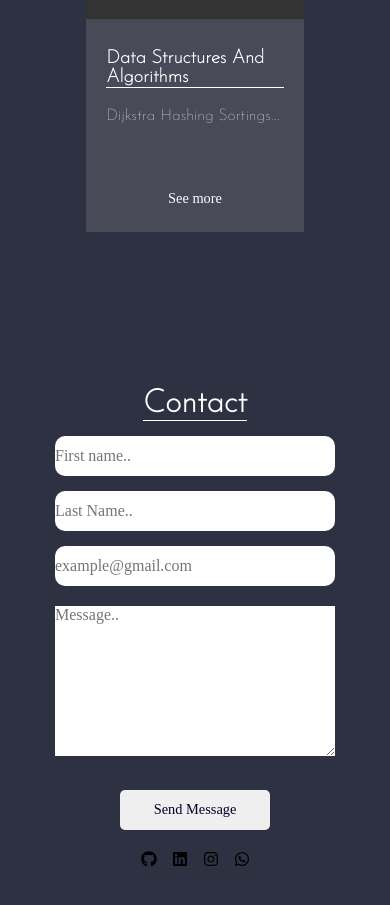
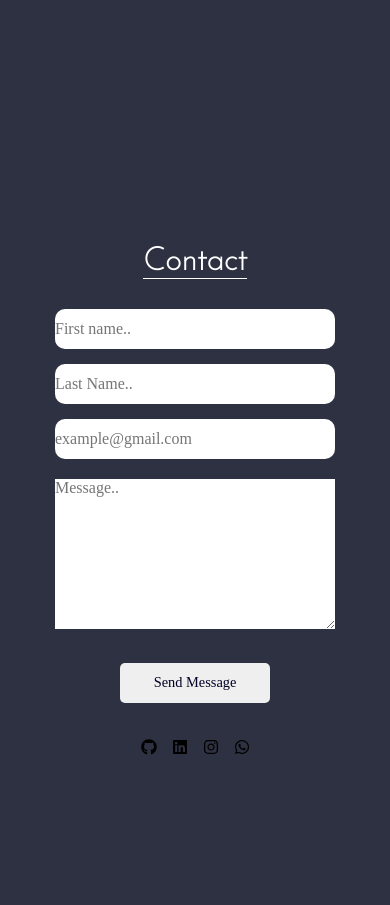
Before and after one commit to TarikCata/My-Website, a React (Create React App) app: page / in a window 390 px wide. Shown: the part 2960-3865 px from the top of the page. After the commit the page ends 3840 px from the top, so only its background shows below. Built offline with nearby package versions, Linux system fonts and the light colour scheme.

Commit message:
fix responsive

```diff
--- a/public/index.html
+++ b/public/index.html
@@ -27,7 +27,7 @@
       work correctly both with client-side routing and a non-root public URL.
       Learn how to configure a non-root public URL by running `npm run build`.
     -->
-    <title>React App</title>
+    <title>Tarik</title>
   </head>
   <body>
     <noscript>You need to enable JavaScript to run this app.</noscript>
--- a/src/components/page/Contact/contact.css
+++ b/src/components/page/Contact/contact.css
@@ -87,9 +87,10 @@ textarea {
 }
 @media screen and (max-width: 800px) {
   .contact-container {
-    overflow-y: none;
-    gap: 15px;
+    position: static;
+    height: 60vh;
   }
+
   .contact-elements {
     flex-direction: column;
     gap: 20px;
@@ -111,6 +112,10 @@ textarea {
   }
 }
 @media screen and (max-width: 610px) {
+  .contact-container {
+    position: static;
+    height: 90vh;
+  }
   .icons {
     justify-content: center;
     padding-right: 0;
--- a/src/components/page/Work/CardItems2/index.js
+++ b/src/components/page/Work/CardItems2/index.js
@@ -21,7 +21,15 @@ function CardItem2() {
             <p>Portofolio page worked in React.</p>
           </div>
           <div className="work-b">
-            <button className="work-btn">See more</button>
+            <button
+              className="work-btn"
+              onClick={() => {
+                window.location.href =
+                  "https://github.com/TarikCata/my-website";
+              }}
+            >
+              See more
+            </button>
           </div>
         </div>
       </div>
--- a/src/components/page/Work/work.css
+++ b/src/components/page/Work/work.css
@@ -68,6 +68,7 @@
   justify-content: right;
   display: none;
 }
+
 @media screen and (max-width: 800px) {
   .work-container {
     height: 220vh;
@@ -94,28 +95,46 @@
 }
 
 @media screen and (max-width: 600px) {
+  .work-container {
+    height: 300vh;
+  }
   .work-content {
     width: 74%;
   }
   .kartice {
+    height: 300vh;
+
     gap: 290px;
   }
 }
 @media screen and (max-width: 600px) {
   .kartice {
-    gap: 220px;
+    gap: 340px;
   }
 }
 @media screen and (max-width: 500px) {
   .work-container {
-    height: 290vh;
+    height: 200vh;
   }
   .work-content {
     width: 66%;
-    height: 260vh;
+    height: 200vh;
   }
   .kartice {
-    height: 260vh;
-    gap: 360px;
+    height: 200vh;
+    gap: 180px;
   }
 }
+@media screen and (max-width: 360px) {
+  .work-container {
+    height: 210vh;
+  }
+  .work-content {
+    width: 66%;
+    height: 210vh;
+  }
+  .kartice {
+    height: 210vh;
+    gap: 210px;
+  }
+}
```
